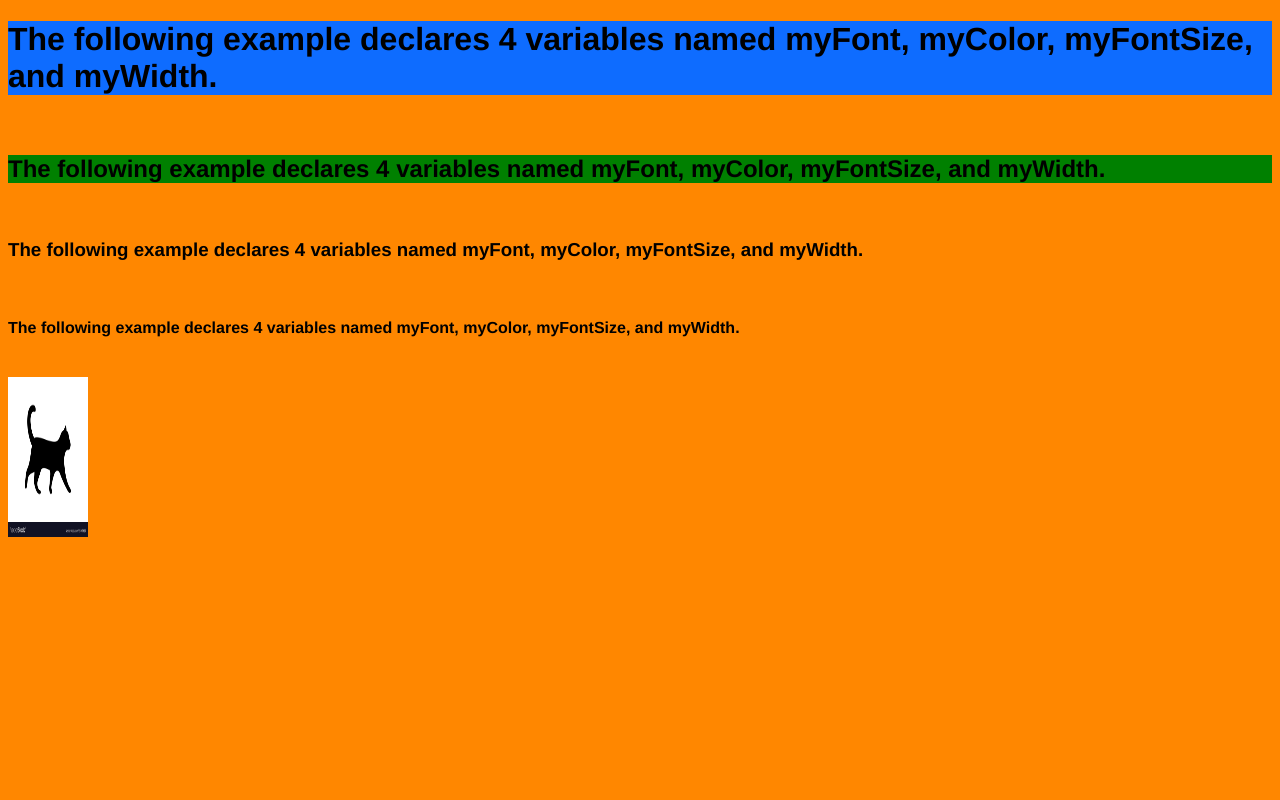
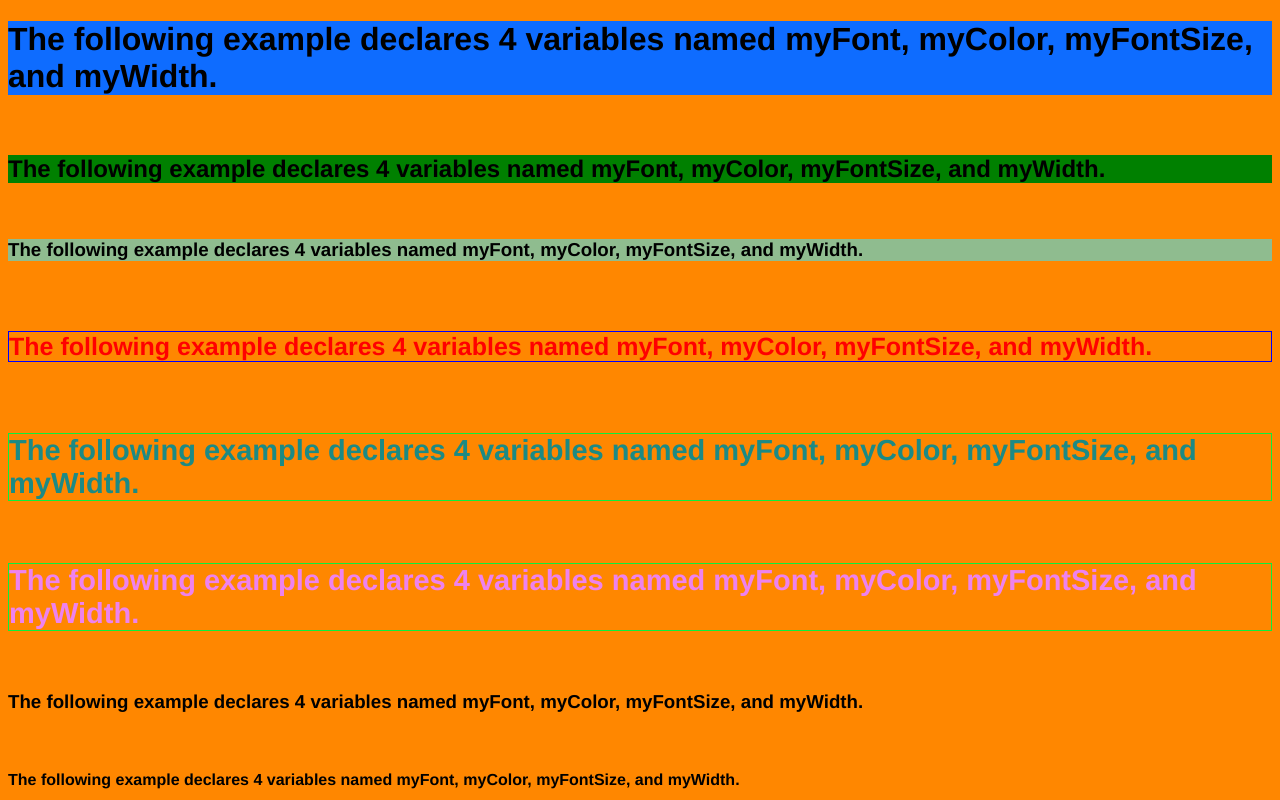
Before and after one commit to luthentic/CSS, a plain HTML site: page Sass/index.html in a window 1280 px wide. Shown: the top 800 px of the page. Drawn offline with Linux system fonts and the light colour scheme.

Commit message:
import, mixin, extend

```diff
--- /dev/null
+++ b/Sass/color.scss
@@ -0,0 +1,9 @@
+$myPink: #EE82EE;
+$myBlue: #4169E1;
+$myGreen: #8FBC8F;
+@mixin important-text1{
+  color: rgb(28, 138, 132);
+  font-size: 29px;
+  font-weight: bold;
+  border: 1px solid rgb(12, 238, 61);
+}
--- a/Sass/index.html
+++ b/Sass/index.html
@@ -8,10 +8,15 @@
   <link rel="stylesheet" href="sheet.css">
 </head>
 <body>
-  <h1 class="h-1">The following example declares 4 variables named myFont, myColor, myFontSize, and myWidth.</h1><br>
-  <h2 class="h-2">The following example declares 4 variables named myFont, myColor, myFontSize, and myWidth.</h2><br>
-  <h3>The following example declares 4 variables named myFont, myColor, myFontSize, and myWidth.</h3><br>
-  <h4>The following example declares 4 variables named myFont, myColor, myFontSize, and myWidth.</h4><br>
+  <h1 class="h1">The following example declares 4 variables named myFont, myColor, myFontSize, and myWidth.</h1><br>
+  <h2 class="h2">The following example declares 4 variables named myFont, myColor, myFontSize, and myWidth.</h2><br>
+  <h3 class="h3">The following example declares 4 variables named myFont, myColor, myFontSize, and myWidth.</h3><br>
+  <h4 class="h4">The following example declares 4 variables named myFont, myColor, myFontSize, and myWidth.</h4><br>
+  <h1 class="hh1">The following example declares 4 variables named myFont, myColor, myFontSize, and myWidth.</h1><br>
+  <h2 class="hh2">The following example declares 4 variables named myFont, myColor, myFontSize, and myWidth.</h2><br>
+  <h3 class="hh3">The following example declares 4 variables named myFont, myColor, myFontSize, and myWidth.</h3><br>
+  <h4 class="hh4">The following example declares 4 variables named myFont, myColor, myFontSize, and myWidth.</h4><br>
+
   <img src="23565623.jpg" alt="">
 </body>
 </html>
--- a/Sass/style.scss
+++ b/Sass/style.scss
@@ -1,3 +1,5 @@
+@import "color";
+
 $myFont: Helvetica, sans-serif;
 $myColor: red;
 $myFontSize: 18px;
@@ -5,17 +7,42 @@ $myWidth: 680px;
 $primary-color: #0e6cff;
 $secondary-colort:#ff8700;
 
+@mixin important-text{
+  color: red;
+  font-size: 25px;
+  font-weight: bold;
+  border: 1px solid blue;
+}
 body{
   background: $secondary-colort;
   font-family: $myFont;
 }
-.h-1{
+.h1{
   background-color: $primary-color;
 }
-.h-2{
+.h2{
   $myColor: green !global;
   background-color: $myColor;
 }
+.h3{
+  background-color: $myGreen;
+}
+.h4{
+  @include important-text();
+
+}
+
+.hh1{
+  @include important-text1();
+}
+
+
+.hh2{
+  @extend .hh1;
+  font-size: 40;
+  color: $myPink;
+}
+
 img{
   display: flex;
   align-items: center;
```
Also changed, not shown: Sass/sheet.css, 1 other file.
